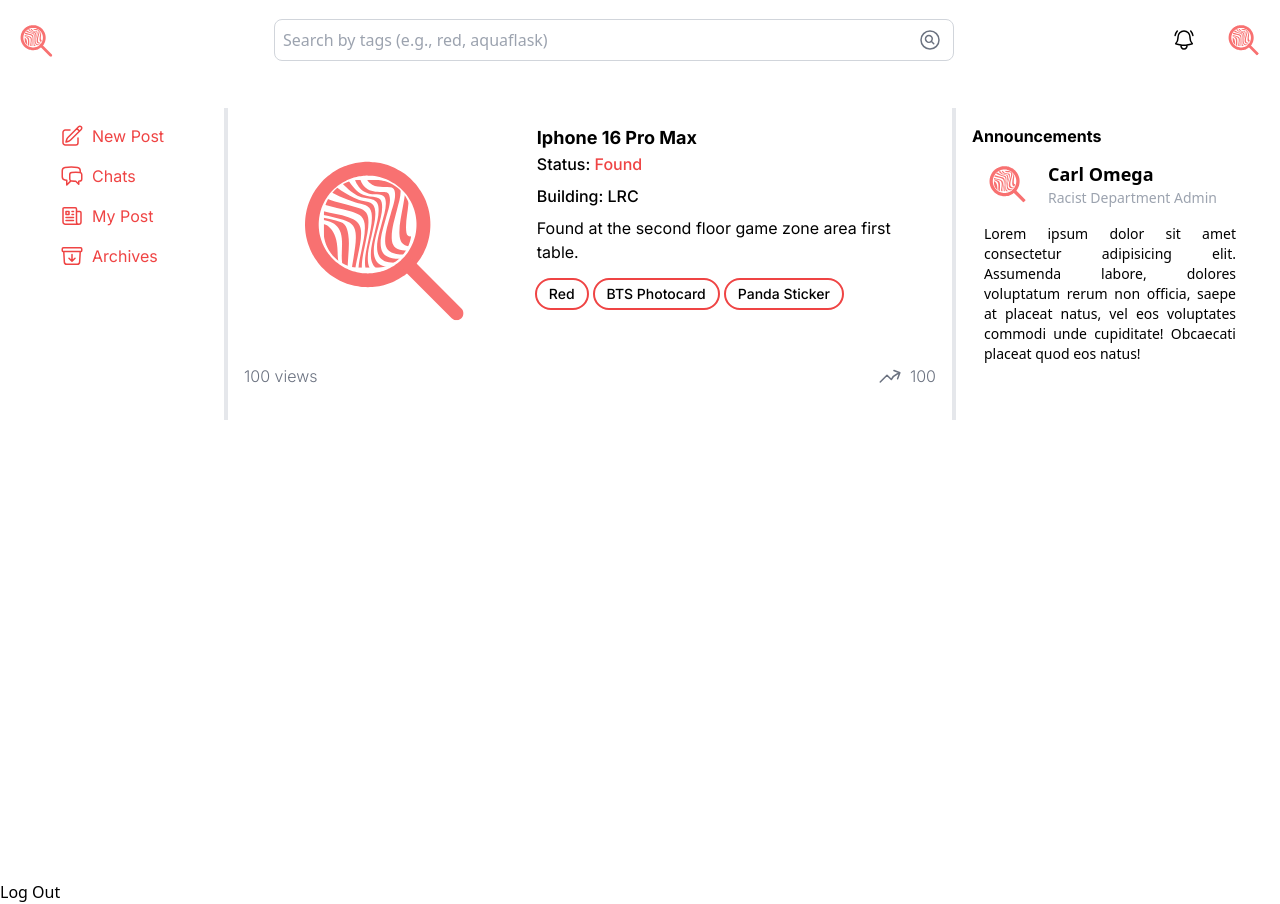
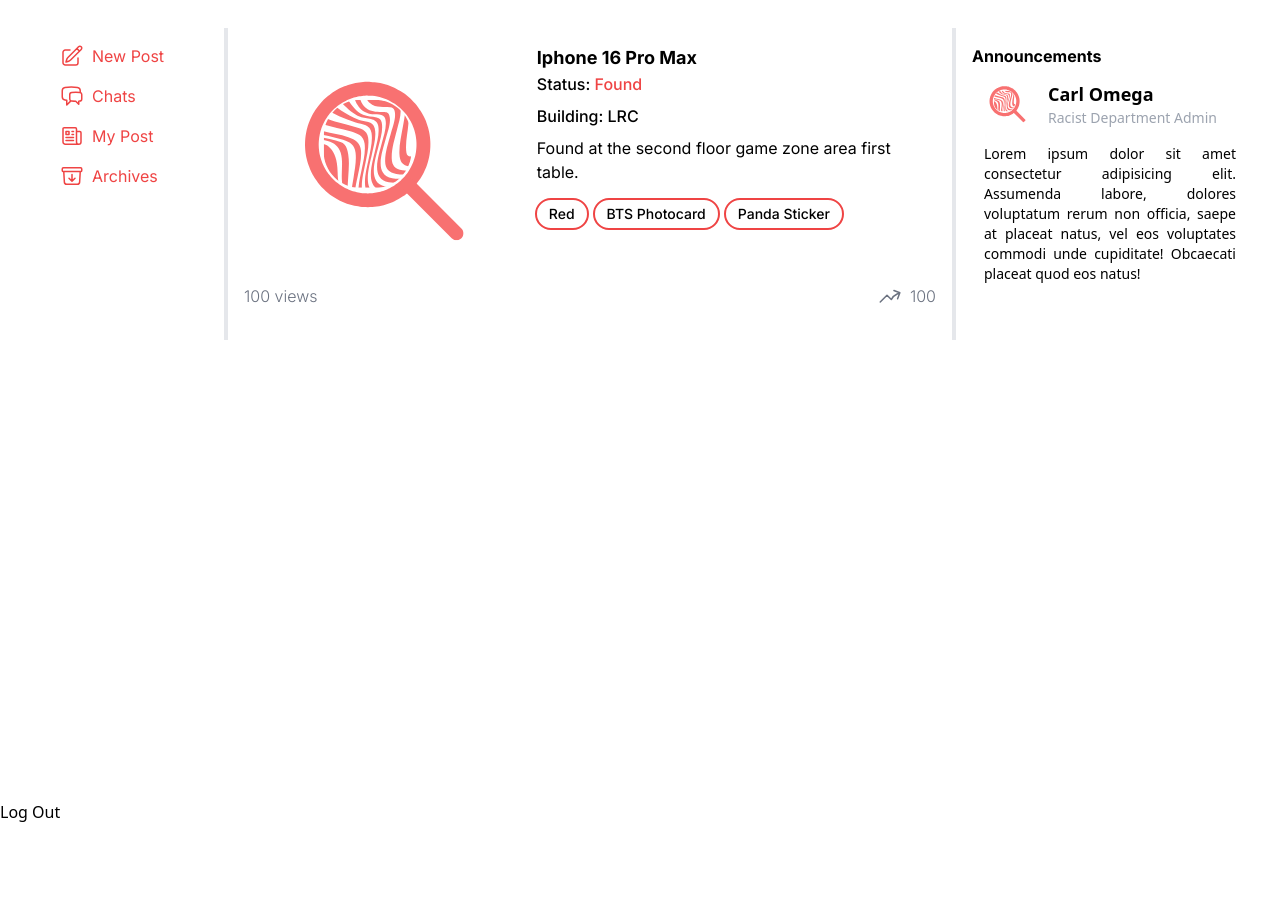
Before and after one commit to Qntlz/Lost-Found-Web-App, a Next.js app: page /home in a window 1280 px wide. After the commit the page ends 824 px from the top, so only its background shows below. Built offline with nearby package versions, Linux system fonts and the light colour scheme; no server answers; sample sign-in values are in the browser's storage.

Commit message:
Remove Header Component

```diff
--- a/app/layout.tsx
+++ b/app/layout.tsx
@@ -1,24 +1,14 @@
-"use client";
-
-import { usePathname } from "next/navigation"; // Import the hook
 import "./ui/globals.css";
-import Header from "./ui/home/header/navbar";
 
 export default function RootLayout({
   children,
 }: Readonly<{
   children: React.ReactNode;
 }>) {
-  const pathname = usePathname(); // Get the current route
-
-  // Define routes where the Header should be hidden
-  const hideHeaderRoutes = ["/login", "/signup", "/"];
 
   return (
     <html lang="en">
       <body>
-        {/* Conditionally render Header only on routes not listed in hideHeaderRoutes */}
-        {!hideHeaderRoutes.includes(pathname) && <Header />}
         {children}
       </body>
     </html>
```
